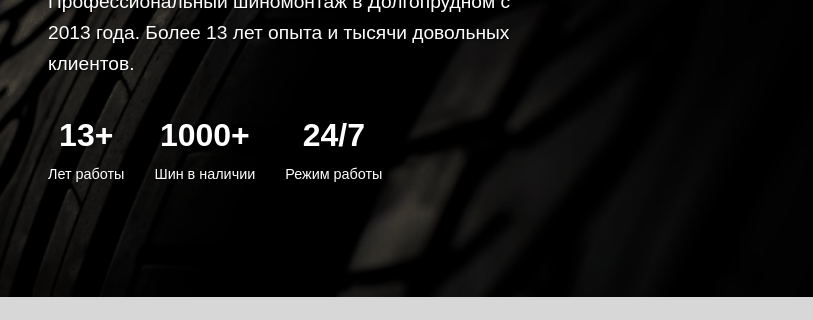
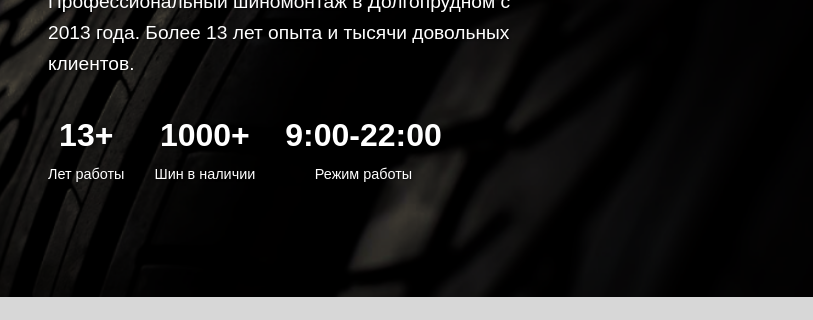
Before and after one commit to ilyyagoncharow12/wheels.maks.ru, a plain HTML site: page index.html in a window 1280 px wide. Shown: the part 285-605 px from the top of the page, 467-1280 px from the left. Drawn offline with Linux system fonts and the light colour scheme.

Commit message:
1.0.0.14 add remake work time

```diff
--- a/index.html
+++ b/index.html
@@ -750,7 +750,7 @@
                             <span class="stat-label">Шин в наличии</span>
                         </div>
                         <div class="stat-item">
-                            <span class="stat-number">24/7</span>
+                            <span class="stat-number">9:00-22:00</span>
                             <span class="stat-label">Режим работы</span>
                         </div>
                     </div>
```
